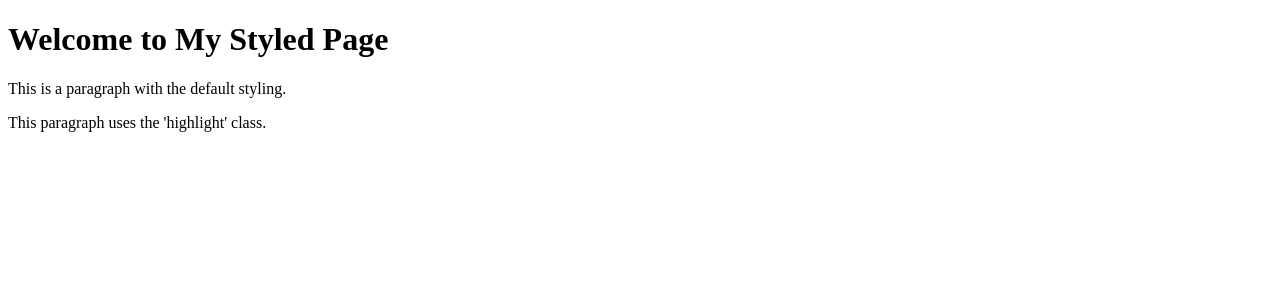
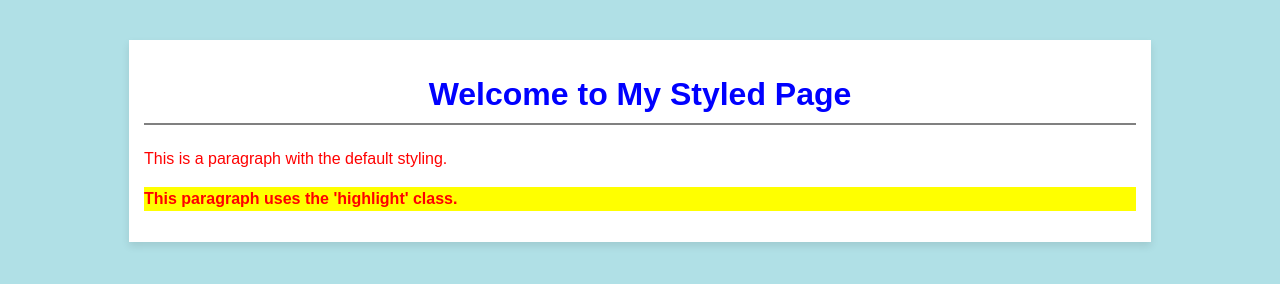
Before and after one commit to cspencer19/sample_lab_mtech, a plain HTML site: page index.html in a window 1280 px wide. Drawn offline with Linux system fonts and the light colour scheme.

Commit message:
Fix stylesheet link in index.html

```diff
--- a/index.html
+++ b/index.html
@@ -2,8 +2,8 @@
 <html>
 <head>
     <title>Sample CSS Page</title>
-    <!-- Links the external style.css file -->
-    <link rel="stylesheet" type="text/css" href="style.css">
+    <!-- Links the external styles.css file -->
+    <link rel="stylesheet" type="text/css" href="styles.css">
 </head>
 <body>
 
```
